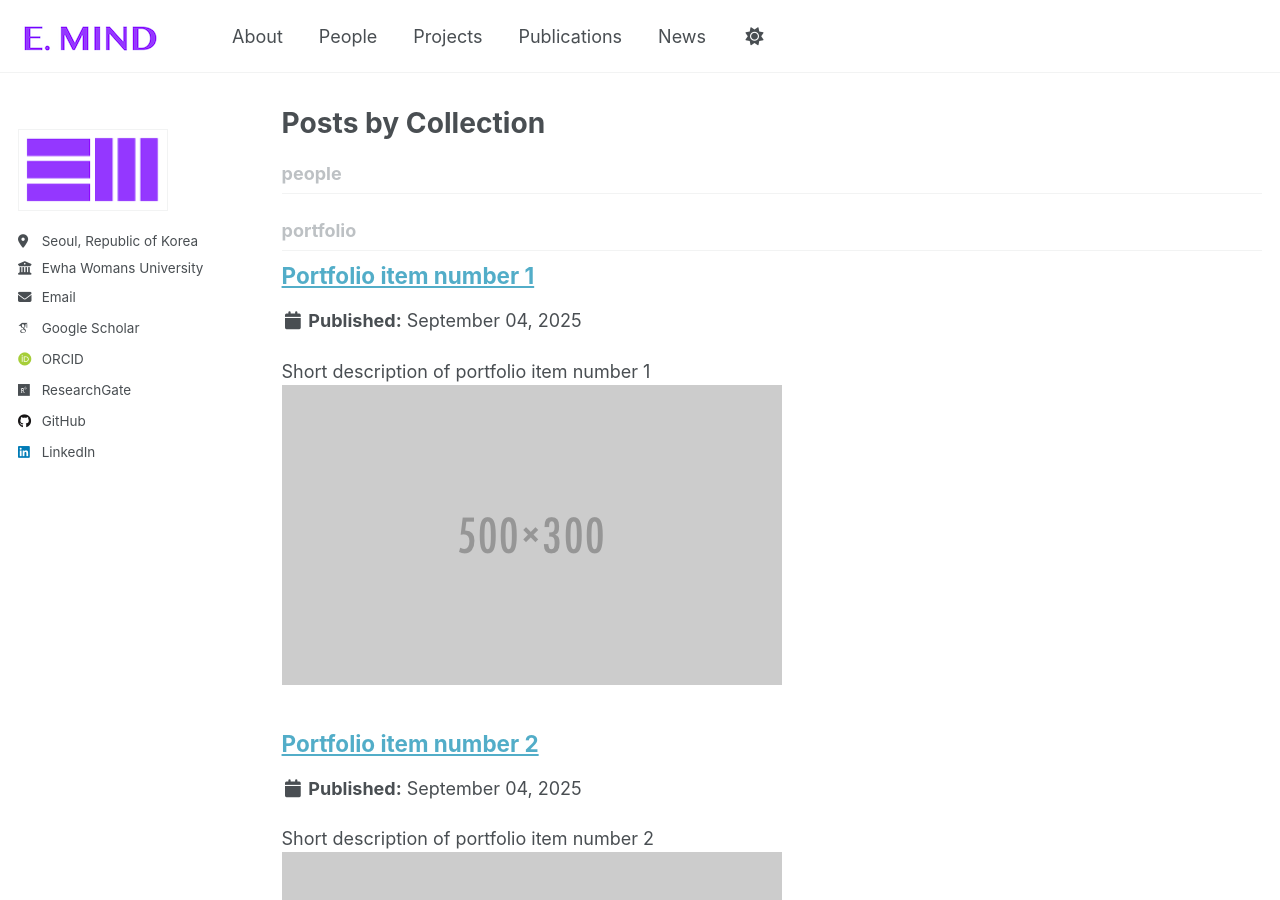
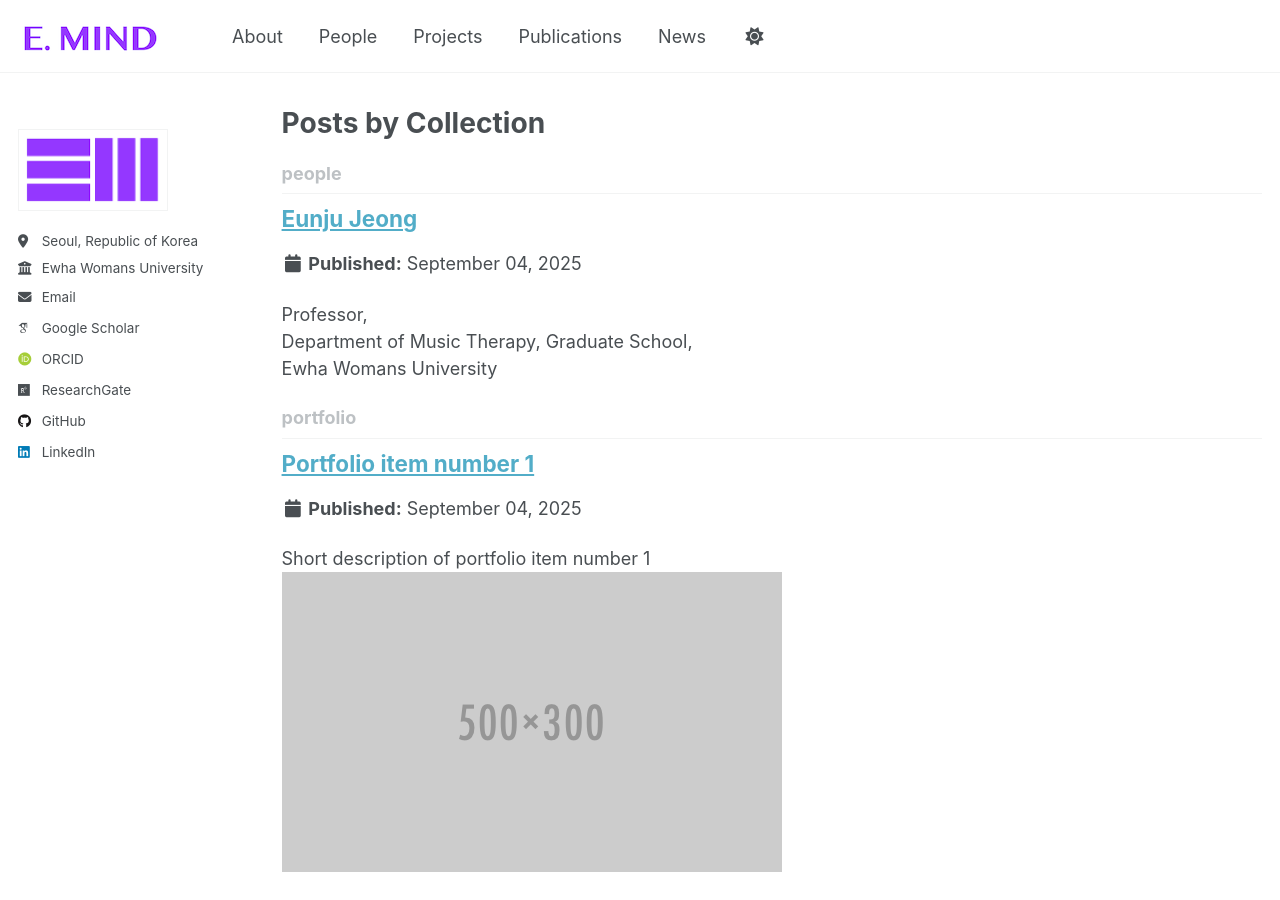
Before and after one commit to eunjujeong/E.MIND, a Jekyll site: the page built from _pages/collection-archive.html, in a window 1280 px wide and 900 px high. Built offline with Jekyll 4.4.1, drawn with Linux system fonts in a browser that asks for light colours; some web fonts are replaced; a script that is not in the unit is left out; some of the changed lines change nothing that is shown.

Commit message:
Update director_ejeong.md

```diff
--- a/_people/director_ejeong.md
+++ b/_people/director_ejeong.md
@@ -1,120 +1,34 @@
-{% if directors.size > 0 %}
-<h2>Director</h2>
-<div class="people-grid">
-  {% for person in directors %}
-    <div class="person-card">
-      <div class="person-content">
-        {% if person.avatar %}
-          <div class="person-avatar-container">
-            <img src="{{ person.avatar | prepend: '/images/' | prepend: site.baseurl }}" alt="{{ person.title }}" class="person-avatar">
-          </div>
-        {% endif %}
-        <div class="person-info">
-          <h3><a href="{{ person.url | relative_url }}">{{ person.title }}</a></h3>
-          {% if person.excerpt %}
-            <p class="person-excerpt">{{ person.excerpt }}</p>
-          {% endif %}
-          {% if person.email %}
-            <p class="person-email">
-              <a href="mailto:{{ person.email }}">{{ person.email }}</a>
-            </p>
-          {% endif %}
-        </div>
-      </div>
-    </div>
-  {% endfor %}
-</div>
-{% endif %}
+---
+title: "Eunju Jeong"
+layout: people
+collection: people
+category: director
+permalink: /people/director_ejeong
+excerpt: 'Professor,<br> Department of Music Therapy, Graduate School,<br> Ewha Womans University'
+email: "ejeong@ewha.ac.kr"
+avatar: "ejeong.jpg"
+research_interests:
+  - "Music Perception & Cognition"
+  - "Music and NeuroRehabilitation"
+  - "Arts and Digital Healthcare"
+  - "Human-AI Co-created Design for Social Challenges"
+education:
+  - "Ph.D. in Music Education with Music Therapy Emphasis, University of Miami"
+  - "M.ED. in Education, Ewha Womans University"
+  - "B.A. in Music Performance, Seoul National University"
+---
 
-<style>
-.people-grid {
-  display: grid;
-  grid-template-columns: repeat(auto-fit, minmax(400px, 1fr));  /* 카드 최소 너비 증가 */
-  gap: 30px;
-  margin: 20px 0 40px 0;
-}
 
-.person-card {
-  border: 1px solid #ddd;
-  border-radius: 8px;
-  padding: 20px;
-  transition: box-shadow 0.3s ease;
-}
+## Research Focus
 
-.person-card:hover {
-  box-shadow: 0 4px 12px rgba(0,0,0,0.1);
-}
+E.MIND Lab conducts fundamental and applied research based on therapeutic principles and practices of music. Our mission is to develop and disseminate face-to-face and non-face-to-face contents, system algorithms, and other outcomes for Everywhere, Everyone, Everytime music therapy services through the convergence of music's therapeutic efficacy and technology.
 
-.person-content {
-  display: flex;
-  align-items: flex-start;  /* 상단 정렬 */
-  gap: 20px;  /* 사진과 텍스트 사이 간격 */
-}
+## Current Projects
 
-.person-avatar-container {
-  flex-shrink: 0;  /* 사진 크기 고정 */
-}
+- Future mobility digital healthcare system development
+- Smart soundscape system development for pleasant acoustic environments
+- Collaborative research with government agencies, local governments, and public research institutions
 
-.person-avatar {
-  width: 100px;
-  height: 100px;
-  border-radius: 50%;
-  object-fit: cover;
-}
+## Academic Contributions
 
-.person-info {
-  flex: 1;  /* 나머지 공간 모두 사용 */
-  text-align: left;
-}
-
-.person-info h3 {
-  margin: 0 0 10px 0;
-}
-
-.person-info h3 a {
-  text-decoration: none;
-  color: #333;
-}
-
-.person-info h3 a:hover {
-  color: #0066cc;
-}
-
-.person-excerpt {
-  color: #666;
-  font-size: 0.9em;
-  line-height: 1.4;
-  margin: 10px 0;
-}
-
-.person-email {
-  font-size: 0.9em;
-  margin: 10px 0 0 0;
-}
-
-.person-email a {
-  color: #0066cc;
-  text-decoration: none;
-}
-
-@media (max-width: 768px) {
-  .people-grid {
-    grid-template-columns: 1fr;
-  }
-
-  .person-content {
-    flex-direction: column;  /* 모바일에서는 세로 배치 */
-    align-items: center;
-    text-align: center;
-  }
-
-  .person-info {
-    text-align: center;
-  }
-
-  .person-avatar {
-    width: 80px;
-    height: 80px;
-  }
-}
-</style>
+Dr. Jeong's research bridges the gap between traditional music therapy practices and cutting-edge technology, focusing on creating accessible and effective therapeutic interventions for diverse populations.
```
